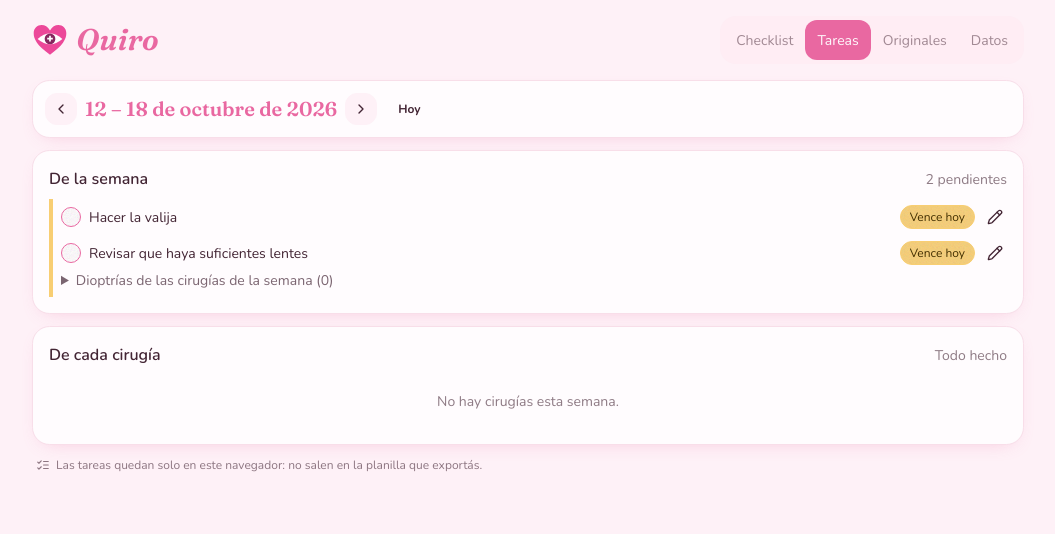
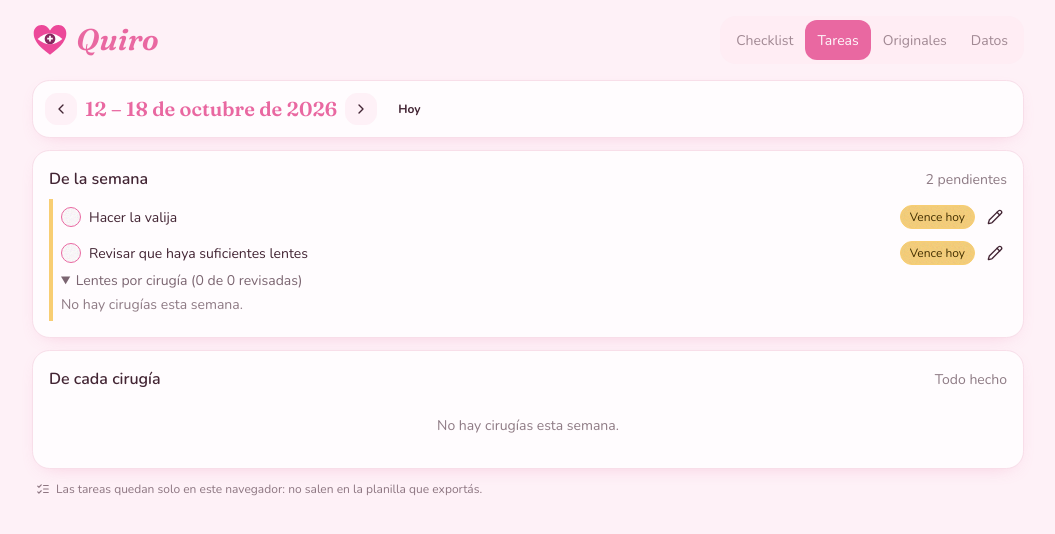
Before and after one commit to GalileoCap/Quirofano, a React (Vite) app: page / in a window 1280 px wide. Both pictures are taken after a click on the tab "Tareas". Shown: the top 534 px of the page, without its empty margins (112-1167 px from the left). Built offline with nearby package versions, Linux system fonts and the light colour scheme.

Commit message:
Lentes por cirugía: la lista de dioptrías de la tarea de lentes tiene un check por cirugía, y las que no tienen dioptrías cargadas se resaltan (con su check por si así está bien)

```diff
--- a/src/components/TasksView.tsx
+++ b/src/components/TasksView.tsx
@@ -1,10 +1,9 @@
 import { useState } from 'react'
-import { clean } from '../agenda.ts'
 import { dayOfWeek, today } from '../dates.ts'
 import { DAY_LABELS, shortDate } from '../format.ts'
 import { useChecklist } from '../hooks.ts'
 import { useStore } from '../store.ts'
-import { surgeryTasks, weekTasks, type TaskItem, type TaskStatus } from '../tasks.ts'
+import { lensChecks, surgeryTasks, weekTasks, type TaskItem, type TaskStatus } from '../tasks.ts'
 import type { Row } from '../types.ts'
 import Icon from './Icon.tsx'
 import WeekNav from './WeekNav.tsx'
@@ -52,27 +51,41 @@ function TaskLine({ item, title, children }: { item: TaskItem; title: React.Reac
   )
 }
 
-/** Las dioptrías tal como están en cada cirugía, para revisar los lentes: se muestran, no se suman ni se interpretan. */
+/**
+ * Las dioptrías tal como están en cada cirugía, para revisar los lentes: se muestran, no se suman ni se interpretan.
+ * Cada cirugía tiene su check; las que no tienen dioptrías cargadas se resaltan, y el check dice que así está bien.
+ */
 function Diopters({ rows }: { rows: Row[] }) {
-  const withDiopters = rows.filter((r) => clean(r.diopters))
-  const missing = rows.length - withDiopters.length
+  const tasks = useStore((s) => s.tasks)
+  const setTask = useStore((s) => s.setTask)
+  const checks = lensChecks(rows, tasks)
+  const reviewed = checks.filter((c) => c.state.done).length
+  const missing = checks.filter((c) => !c.hasDiopters)
+  const unsettled = missing.filter((c) => !c.state.done).length
   return (
-    <details className="text-sm">
+    <details className="text-sm" open>
       <summary className="cursor-pointer text-base-content/70">
-        Dioptrías de las cirugías de la semana ({withDiopters.length}
-        {missing > 0 ? `, ${missing} sin cargar` : ''})
+        Lentes por cirugía ({reviewed} de {checks.length} revisadas
+        {missing.length > 0 ? `, ${unsettled} sin dioptrías por mirar` : ''})
       </summary>
-      <ul className="mt-1 flex flex-col gap-0.5">
-        {withDiopters.map((r) => (
-          <li key={r.key} className="flex gap-2">
-            <span className="w-20 shrink-0 whitespace-nowrap tabular-nums text-base-content/60">
-              {DAY_LABELS[dayOfWeek(r.date)].slice(0, 3)} {shortDate(r.date)}
-            </span>
-            <span className="min-w-0 flex-1 truncate">{r.name}</span>
-            <span className="font-semibold">{r.diopters}</span>
+      <ul className="mt-1 flex flex-col">
+        {checks.map(({ key, row, hasDiopters, state }) => (
+          <li key={key} className={`border-l-4 ${!hasDiopters && !state.done ? 'border-warning bg-warning/15' : 'border-transparent'}`}>
+            <label className="flex cursor-pointer items-center gap-2 py-1 pl-2">
+              <input type="checkbox" className="checkbox checkbox-primary checkbox-xs" checked={state.done} onChange={(e) => setTask(key, { done: e.target.checked })} />
+              <span className="w-20 shrink-0 whitespace-nowrap tabular-nums text-base-content/60">
+                {DAY_LABELS[dayOfWeek(row.date)].slice(0, 3)} {shortDate(row.date)}
+              </span>
+              <span className={`min-w-0 flex-1 truncate ${state.done ? 'text-base-content/50' : ''}`}>{row.name || 'sin nombre'}</span>
+              {hasDiopters ? (
+                <span className="font-semibold">{row.diopters}</span>
+              ) : (
+                <span className={`badge badge-sm ${state.done ? 'badge-ghost' : 'badge-warning'}`}>{state.done ? 'Sin dioptrías, está bien' : 'Sin dioptrías'}</span>
+              )}
+            </label>
           </li>
         ))}
-        {!withDiopters.length && <li className="text-base-content/60">Ninguna cirugía tiene dioptrías cargadas.</li>}
+        {!checks.length && <li className="text-base-content/60">No hay cirugías esta semana.</li>}
       </ul>
     </details>
   )
--- a/src/tasks.ts
+++ b/src/tasks.ts
@@ -1,3 +1,4 @@
+import { clean } from './agenda.ts'
 import { addDaysTo } from './dates.ts'
 import type { Row } from './types.ts'
 
@@ -51,3 +52,17 @@ export function weekTasks(monday: string, tasks: Record<string, TaskState>, now:
 export function surgeryTasks(rows: Row[], tasks: Record<string, TaskState>, now: string): (TaskItem & { row: Row })[] {
   return rows.flatMap((row) => TASK_DEFS.filter((d) => d.scope === 'surgery').map((d) => ({ ...itemOf(d, row.key, row.date, tasks, now), row })))
 }
+
+/** La revisión del lente de una cirugía, dentro de la tarea de la semana "Revisar que haya suficientes lentes". */
+export type LensCheck = { key: string; row: Row; hasDiopters: boolean; state: TaskState }
+
+/**
+ * Una revisión por cirugía. Tildada quiere decir "ya revisé el lente"; si la cirugía no tiene dioptrías, "así está bien".
+ * Va por la clave de la fila, con un prefijo propio para no chocar con las tareas de la cirugía.
+ */
+export function lensChecks(rows: Row[], tasks: Record<string, TaskState>): LensCheck[] {
+  return rows.map((row) => {
+    const key = `lente|${row.key}`
+    return { key, row, hasDiopters: !!clean(row.diopters), state: tasks[key] ?? NO_TASK }
+  })
+}
```
Also changed, not shown: 2 other files (tests, documents, lock files or other folders).
